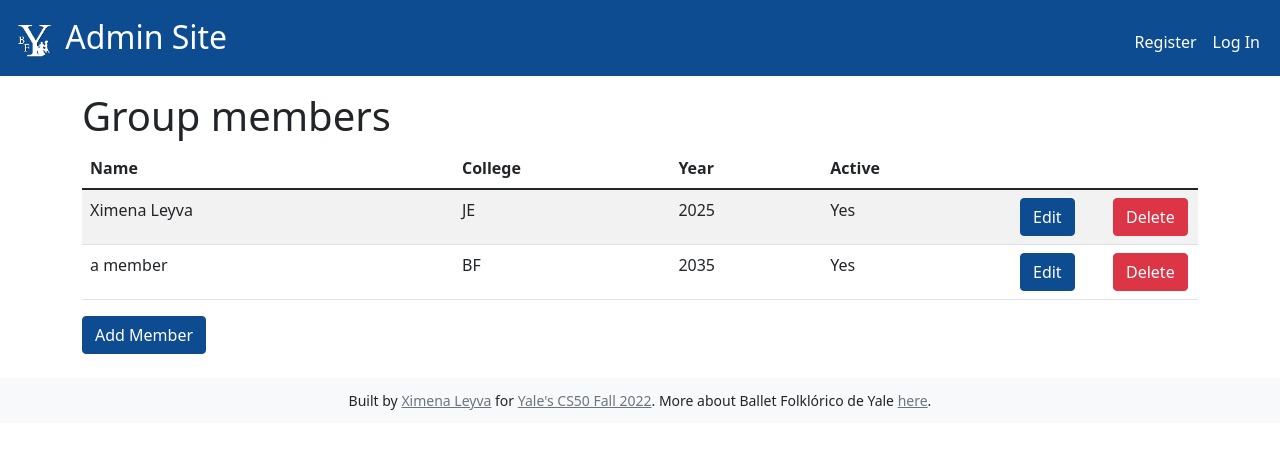
After one commit to xime-lp/BF_admin_site, a Flask app: page /members in a window 1280 px wide. The commit adds this page. Shown: the top 449 px of the page. Run offline with Flask 2, Linux system fonts and the light colour scheme; some libraries are stand-ins or nearby versions.

Commit message:
member list, edit and delete

```diff
--- a/app.py
+++ b/app.py
@@ -12,6 +12,8 @@ app.config["SESSION_TYPE"] = "filesystem"
 Session(app)
 
 db = SQL("sqlite:///BF_admin_site.db")
+
+admin_access = ['Treasurer', 'President']
 
 
 @app.after_request
@@ -33,6 +35,7 @@ def index():
 @app.route("/login", methods=["GET", "POST"])
 def login():
     """Log user in"""
+    template = 'login.html'
 
     # Forget any user_id
     session.clear()
@@ -42,20 +45,22 @@ def login():
 
         # Ensure username was submitted
         if not request.form.get("username"):
-            return apology("must provide username", 403)
+            flash('Type a username')
+            return render_template(template)
 
         # Ensure password was submitted
         elif not request.form.get("password"):
-            return apology("must provide password", 403)
+            flash('Type a password')
+            return render_template(template)
 
         # Query database for username
         rows = db.execute("SELECT * FROM users WHERE username = ?", request.form.get("username"))
-
         pw = request.form.get("password")
 
         # Ensure username exists and password is correct
         if len(rows) != 1 or not check_password_hash(rows[0]["hash"], pw):  # type: ignore
-            return apology("invalid username and/or password", 403)
+            flash("Incorrect username or password")
+            return render_template(template)
 
         # Remember which user has logged in
         session["user_id"] = rows[0]["id"]
@@ -65,7 +70,7 @@ def login():
 
     # User reached route via GET (as by clicking a link or via redirect)
     else:
-        return render_template("login.html")
+        return render_template(template)
 
 
 @app.route("/logout")
@@ -82,41 +87,196 @@ def logout():
 @app.route("/register", methods=["GET", "POST"])
 def register():
     """Register user"""
+    template = 'register.html'
+
+    members = db.execute("SELECT name, id FROM members WHERE id NOT IN (SELECT member_id FROM members JOIN users ON members.id = users.member_id);")
+
 
     if request.method == "POST":
 
         # Ensure username was submitted
         if not request.form.get("username"):
-            return apology("must provide username", 400)
+            flash('Type a username')
+            return render_template(template, members=members)
+
+        # Ensure password was submitted
+        elif not request.form.get("email"):
+            flash('Type an email')
+            return render_template(template, members=members)
 
         # Ensure password was submitted
         elif not request.form.get("password"):
-            return apology("must provide password", 400)
+            flash('Type a password')
+            return render_template(template, members=members)
 
         # Ensure password was submitted
         elif not request.form.get("confirmation"):
-            return apology("must confirm password", 400)
+            flash('Retype password')
+            return render_template(template, members=members)
 
         # Ensure password and confirmation match
         elif request.form.get("confirmation") != request.form.get("password"):
-            return apology("password confirmation doesn't match", 400)
+            flash("Passwords don't match")
+            return render_template(template, members=members)
 
         # make sure username does not already exist
         username = request.form.get("username")
         look_username = db.execute("SELECT username FROM users WHERE username = ?", username)
 
         if ' ' in username:  # type: ignore
-            return apology("username cannot contain spaces", 400)
+            flash("Username cannot contain spaces")
+            return render_template(template, members=members)
 
         if look_username:
-            return apology("username already exists")
+            flash("Username already exists")
+            return render_template(template, members=members)
 
         # hash the password
         hashed = generate_password_hash(request.form.get("password"))  # type: ignore
 
+        email = request.form.get("email")
+        member_id = request.form.get("member")
+
+
         # input new row into users dataset
-        db.execute("INSERT INTO users (username, hash) VALUES (?, ?)", username, hashed)
+        db.execute("INSERT INTO users (username, hash, email, member_id) VALUES (?, ?, ?, ?)", username, hashed, email, member_id)
 
         return redirect("/")
     else:
-        return render_template("register.html")
+        return render_template("register.html", members=members)
+
+
+
+@app.route("/members")
+def members():
+
+    members = db.execute("SELECT * FROM members")
+    for member in members:
+        if member["active"]:
+            member["active"] = 'Yes'
+        else:
+            member["active"] = 'No'
+
+    return render_template("member_list.html", members=members)
+
+@app.route("/add_member", methods=["GET", "POST"])
+def add_member():
+    template = 'add_member.html'
+    colleges = ['JE', 'BR', 'SY', 'PC', 'DC', 'GH', 'BK', 'TC', 'ES', 'MC', 'TD', 'SM', 'BF', 'MY']
+    if request.method == "POST":
+
+        # Ensure username was submitted
+        if not request.form.get("name"):
+            flash('Type name')
+            return render_template(template, colleges=colleges)
+
+        if not request.form.get("college"):
+            flash('Choose a college option')
+            return render_template(template, colleges=colleges)
+
+        name = request.form.get("name")
+        college = request.form.get("college")
+        year = request.form.get("year")
+        active = request.form.get("active")
+        board = request.form.get("board")
+
+        db.execute("INSERT INTO members (name, college, year, active, board) VALUES (?, ?, ?, ?, ?)", name, college, year, active, board)
+
+        return redirect("/members")
+
+    else:
+
+        return render_template('add_member.html', colleges=colleges)
+
+
+@app.route("/edit_member", methods=["GET", "POST"])
+def edit_member():
+    template = 'edit_member.html'
+    colleges = ['JE', 'BR', 'SY', 'PC', 'DC', 'GH', 'BK', 'TC', 'ES', 'MC', 'TD', 'SM', 'BF', 'MY']
+    if request.method == "POST":
+        member_id = request.form.get("member_id")
+        member_info = db.execute("SELECT * FROM members WHERE id = ?", member_id)[0]
+        return render_template(template, member=member_info, colleges=colleges)
+    else:
+        return redirect('/members')
+
+
+@app.route("/editing", methods=["GET", "POST"])
+def editing():
+    template = 'edit_member.html'
+    colleges = ['JE', 'BR', 'SY', 'PC', 'DC', 'GH', 'BK', 'TC', 'ES', 'MC', 'TD', 'SM', 'BF', 'MY']
+
+    if request.method == 'POST':
+        member_id = request.form.get("member_id")
+
+        if not request.form.get('name'):
+            flash('Type name')
+            member_info = db.execute("SELECT * FROM members WHERE id = ?", member_id)[0]
+            return render_template(template, member=member_info, colleges=colleges)
+
+        name = request.form.get("name")
+        college = request.form.get("college")
+        year = request.form.get("year")
+        active = request.form.get("active")
+        board = request.form.get("board")
+
+        db.execute("UPDATE members SET name = ?, college = ?, year = ?, active = ?, board = ? WHERE id = ?", name, college, year, active, board, member_id)
+
+        return redirect('/members')
+
+
+    return redirect('/members')
+
+'''
+ADD A WARNING TO A DELETION
+@app.route("/warning_delete", methods=["GET", "POST"])
+def delete_member():
+'''
+
+@app.route("/delete_member", methods=["GET", "POST"])
+def delete_member():
+
+    if request.method == 'POST':
+        member_id = request.form.get("member_id")
+        db.execute("DELETE FROM members WHERE id = ?", member_id)
+
+    return redirect('/members')
+
+
+
+
+
+
+
+
+@app.route("/board", methods=["GET", "POST"])
+def board():
+    return apology("building")
+
+@app.route("/site_accounts", methods=["GET", "POST"])
+def site_accounts():
+    return apology("building")
+
+@app.route("/purchases", methods=["GET", "POST"])
+def purchases():
+    return apology("building")
+
+@app.route("/earnings", methods=["GET", "POST"])
+def earnings():
+    return apology("building")
+
+@app.route("/finance_analytics", methods=["GET", "POST"])
+def finance_analytics():
+    return apology("building")
+
+@app.route("/shoes", methods=["GET", "POST"])
+def shoes():
+    return apology("building")
+
+@app.route("/costumes", methods=["GET", "POST"])
+def costumes():
+    return apology("building")
+
+@app.route("/profile", methods=["GET", "POST"])
+def profile():
+    return apology("building")
--- a/templates/layout.html
+++ b/templates/layout.html
@@ -39,36 +39,34 @@
                                 People
                                 </a>
                                 <ul class="dropdown-menu" aria-labelledby="navbarDropdown">
-                                <li><a class="dropdown-item" href="#">Members</a></li>
-                                <li><a class="dropdown-item" href="#">Board</a></li>
-                                {% if major_admin%}<li><a class="dropdown-item" href="#">Accounts</a></li>{% endif %}
+                                <li><a class="dropdown-item" href="/members">Members</a></li>
+                                <li><a class="dropdown-item" href="/board">Board</a></li>
+                                <li><a class="dropdown-item" href="/site_accounts">Accounts</a></li>
                                 </ul>
                             </li>
-                            {% if major_admin%}
                             <li class="nav-item dropdown">
                                 <a class="nav-link dropdown-toggle active" href="#" id="navbarDropdown" role="button" data-bs-toggle="dropdown" aria-expanded="false">
                                 Finances
                                 </a>
                                 <ul class="dropdown-menu" aria-labelledby="navbarDropdown">
-                                <li><a class="dropdown-item" href="#">Purchases</a></li>
-                                <li><a class="dropdown-item" href="#">Earnings</a></li>
-                                <li><a class="dropdown-item" href="#">Analytics</a></li>
+                                <li><a class="dropdown-item" href="/purchases">Purchases</a></li>
+                                <li><a class="dropdown-item" href="/earnings">Earnings</a></li>
+                                <li><a class="dropdown-item" href="/finance_analytics">Analytics</a></li>
                                 </ul>
                             </li>
-                            {% endif %}
                             <li class="nav-item dropdown">
                                 <a class="nav-link dropdown-toggle active" href="#" id="navbarDropdown" role="button" data-bs-toggle="dropdown" aria-expanded="false">
                                 Inventory
                                 </a>
                                 <ul class="dropdown-menu" aria-labelledby="navbarDropdown">
-                                <li><a class="dropdown-item" href="#">Shoes</a></li>
-                                <li><a class="dropdown-item" href="#">Customes</a></li>
+                                <li><a class="dropdown-item" href="/shoes">Shoes</a></li>
+                                <li><a class="dropdown-item" href="/costumes">Customes</a></li>
                                 </ul>
                             </li>
                         </ul>
                         <ul class="navbar-nav ms-auto mt-2">
                             <li class="nav-item">
-                                <a class="nav-link active" href="#">Profile</a>
+                                <a class="nav-link active" href="/profile">Profile</a>
                             </li>
                             <li class="nav-item">
                                 <a class="nav-link active" href="/logout">Log Out</a>
@@ -96,11 +94,11 @@
             </header>
         {% endif %}
 
-        <main class="pb-5 bd-main order-1">
+        <main class="pb-3 bd-main order-1">
             {% block main %}{% endblock %}
         </main>
 
-        <footer class="bd-footer py-2 mt-2 small container-fluid bg-light">
+        <footer class="bd-footer py-2 mt-2 small container-fluid bg-light text-center">
             <div class="py-1">
                     Built by <a href="https://www.linkedin.com/in/ximena-leyva-peralta-31561013a/" target="_blank" class="link-secondary">Ximena Leyva</a> for <a href="https://cs50.yale.edu/2022/fall/" target="_blank" class="link-secondary">Yale's CS50 Fall 2022</a>.
                     More about Ballet Folklórico de Yale <a href="https://www.instagram.com/yalefolklorico/" target="_blank" class="link-secondary">here</a>.
--- /dev/null
+++ b/templates/member_list.html
@@ -0,0 +1,54 @@
+{% extends "layout.html" %}
+
+{% block title%}
+Members
+{% endblock %}
+
+{% block main %}
+<div class="container mt-3">
+    <h1 class="text-left fw-semibold">Group members</h1>
+    <div class="table-responsive">
+        <table class="table table-striped" aria-label="member table">
+            <thead>
+                <tr>
+                    <th scope="col" class="col-4">Name</th>
+                    <th scope="col">College</th>
+                    <th scope="col">Year</th>
+                    <th scope="col">Active</th>
+                    <th scope="col" class="col-1"></th>
+                    <th scope="col" class="col-1"></th>
+                </tr>
+            </thead>
+            <tbody>
+                {% for member in members %}
+                <tr>
+                    <td>{{ member.name }}</td>
+                    <td>{{ member.college }}</td>
+                    <td>{{ member.year }}</td>
+                    <td>{{ member.active }}</td>
+                    <td>
+                        <form action="/edit_member" method="post">
+                            <input name='member_id' value="{{ member.id }}" hidden>
+                            <button class="btn btn-primary" type="submit">Edit</button>
+                        </form>
+                    </td>
+                    <td>
+                        <form action="/delete_member" method="post">
+                            <input name='member_id' value="{{ member.id }}" hidden>
+                            <button class="btn btn-danger" type="submit">Delete</button>
+                        </form>
+                    </td>
+                </tr>
+                {% endfor %}
+            </tbody>
+        </table>
+    </div>
+
+    <form action="/add_member" method="get">
+        <button class="btn btn-primary" type="submit">Add Member</button>
+    </form>
+</div>
+
+
+
+{% endblock %}
```
Also changed, not shown: templates/add_member.html (added, +49 -0 lines), templates/edit_member.html (added, +63 -0 lines), templates/register.html (+21 -4 lines), BF_admin_site.db, 2 other files.
